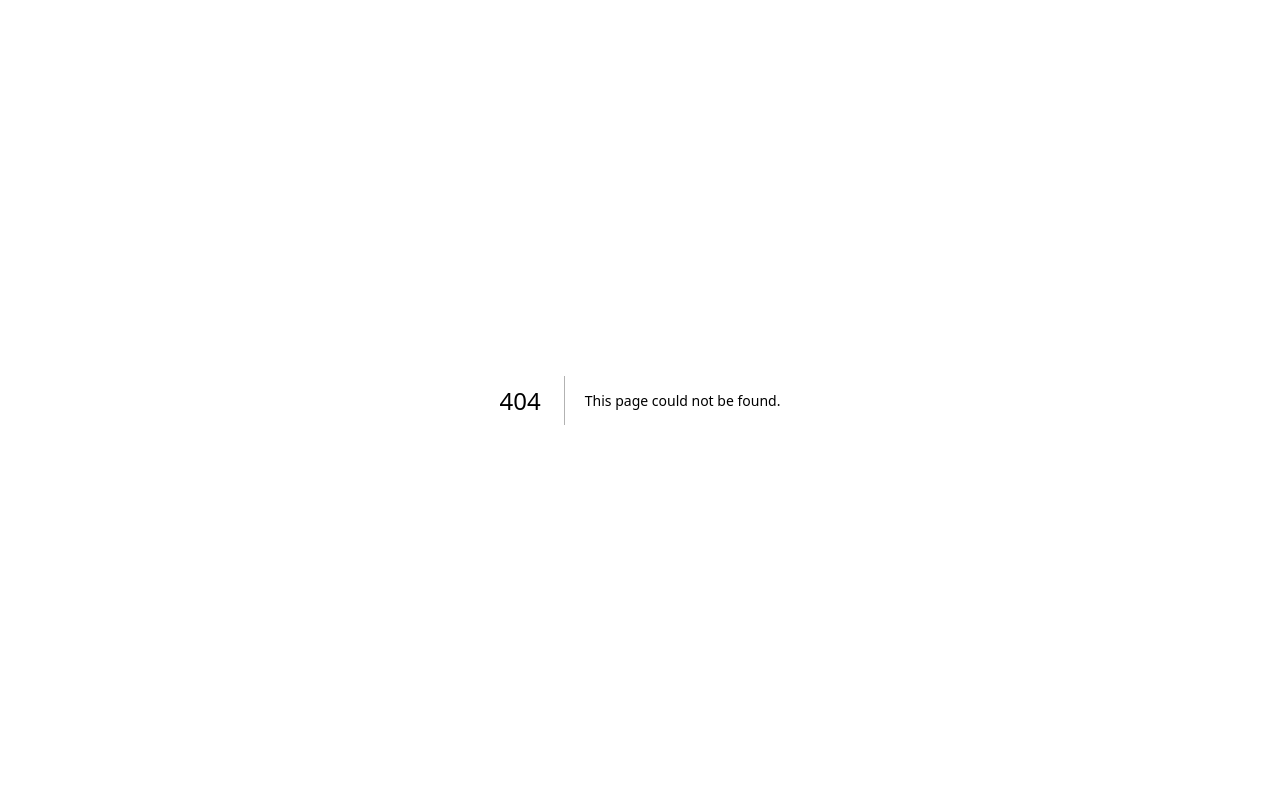
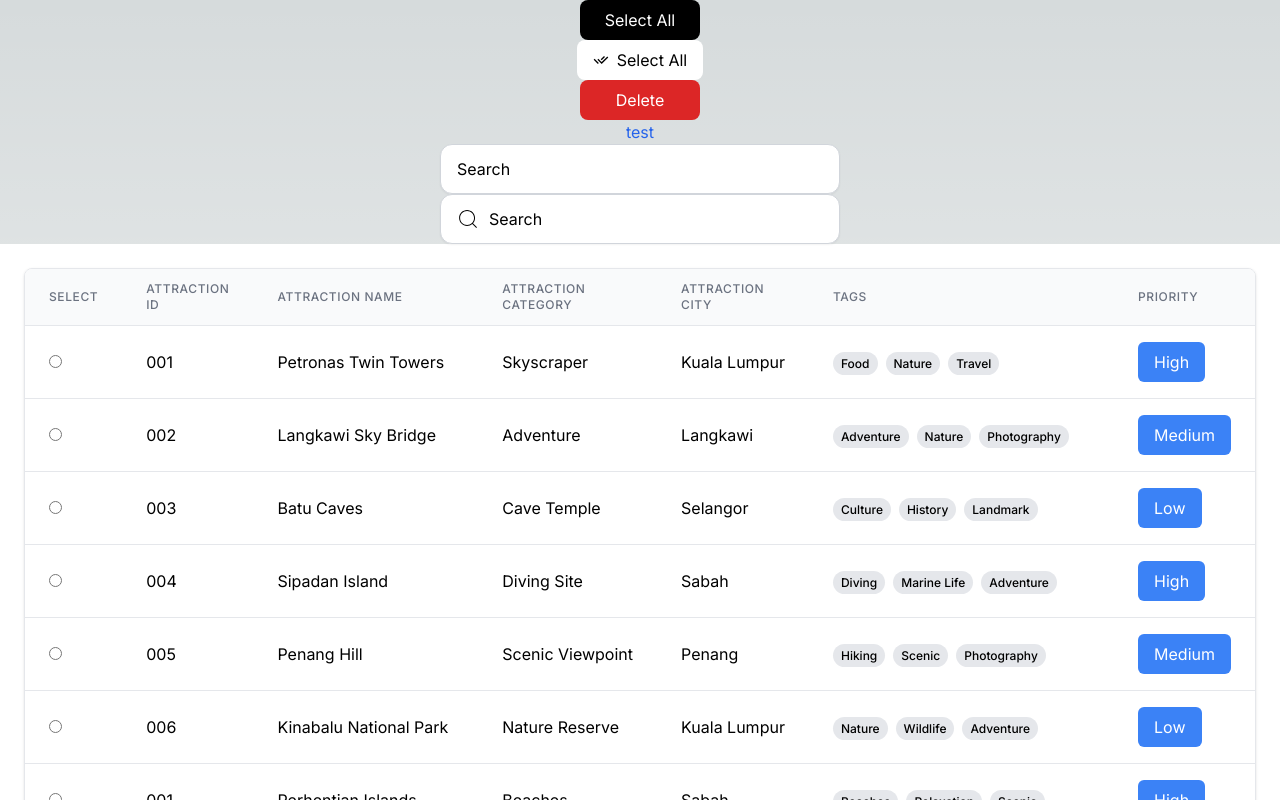
Before and after one commit to talhafayyaz123/motac-cms, a Next.js app: page /components in a window 1280 px wide. Before the commit this address had no page. Shown: the top 800 px of the page. Built offline with nearby package versions, Linux system fonts and the light colour scheme.

Commit message:
added components route

```diff
--- /dev/null
+++ b/src/app/components/page.tsx
@@ -0,0 +1,98 @@
+"use client";
+
+import Button from "@/components/ui/Button";
+import Input from "@/components/ui/Input";
+import Link from "@/components/ui/Link";
+import DataTable from "@/components/ui/dataTable/DataTable";
+import generateDummyData from "@/components/ui/dataTable/DummyData";
+import { useState } from "react";
+import { CiSearch } from "react-icons/ci";
+import { RiCheckDoubleFill } from "react-icons/ri";
+
+export default function Components() {
+  const columns = [
+    "Select",
+    "Attraction ID",
+    "Attraction Name",
+    "Attraction Category",
+    "Attraction City",
+    "Tags",
+    "Priority",
+  ];
+
+  const data = generateDummyData();
+
+  const [currentPage, setCurrentPage] = useState(1);
+  const [perPage, setPerPage] = useState(10);
+
+  const renderCell = (item: any, column: string) => {
+    switch (column) {
+      case "Select":
+        return <input type="radio" />;
+      case "Tags":
+        return item[column].map((tag: string) => (
+          <span
+            key={tag}
+            className="px-2 py-1 bg-gray-200 rounded-full text-xs font-medium mr-2"
+          >
+            {tag}
+          </span>
+        ));
+      case "Priority":
+        return (
+          <div className="relative">
+            <button className="px-4 py-2 bg-blue-500 text-white rounded-md flex items-center justify-between">
+              {item[column]}
+            </button>
+          </div>
+        );
+      default:
+        return <span>{item[column]}</span>;
+    }
+  };
+  return (
+    <main className="flex max-h-max flex-col items-center justify-between">
+      <Button variant="secondary"> Select All</Button>
+      <Button variant="primary" icon={<RiCheckDoubleFill />}>
+        Select All
+      </Button>
+      <Button variant="danger">Delete</Button>
+
+
+      <Link href="">test</Link>
+      <Input
+        type="text"
+        placeholder="Search"
+        inputSize="md"
+        minWidth="400px"
+        className="bg-white"
+        onChange={(e) => console.log(e.target.value)}
+      />
+
+      <Input
+        type="text"
+        placeholder="Search"
+        inputSize="md"
+        minWidth="400px"
+        className="bg-white"
+        onChange={(e) => console.log(e.target.value)}
+        icon={<CiSearch />}
+      />
+
+      <div className="p-6 bg-white">
+        <DataTable
+          columns={columns}
+          data={data.slice((currentPage - 1) * perPage, currentPage * perPage)}
+          renderCell={renderCell}
+          pagination={{
+            total: data.length,
+            perPage,
+            currentPage,
+            onPageChange: setCurrentPage,
+            onPerPageChange: setPerPage,
+          }}
+        />
+      </div>
+    </main>
+  );
+}
--- a/src/components/ui/Button.tsx
+++ b/src/components/ui/Button.tsx
@@ -1,35 +1,38 @@
-import React from 'react';
+import React from "react";
 
 interface ButtonProps extends React.ButtonHTMLAttributes<HTMLButtonElement> {
-  variant?: 'primary' | 'secondary';
-  size?: 'sm' | 'md' | 'lg';
+  variant?: "primary" | "secondary" | "danger";
+  size?: "sm" | "md" | "lg";
   minWidth?: string;
   icon?: React.ReactNode;
 }
 
 const Button: React.FC<ButtonProps> = ({
   children,
-  type = 'button',
-  variant = 'primary',
-  size = 'md',
+  type = "button",
+  variant = "primary",
+  size = "md",
   disabled = false,
-  minWidth = '120px',
+  minWidth = "120px",
   icon,
   onClick,
   ...rest
 }) => {
   const baseStyles =
-    'inline-flex items-center justify-center rounded-lg focus:outline-none focus:ring-2 focus:ring-offset-2 transition ease-in-out duration-150';
+    "inline-flex items-center justify-center rounded-lg focus:outline-none focus:ring-2 focus:ring-offset-2 transition ease-in-out duration-150";
   const variantStyles = {
     primary:
-      'bg-white text-black border border-black hover:bg-gray-100 focus:ring-black disabled:bg-gray-200 disabled:text-gray-500 disabled:border-gray-300',
+      "bg-white text-black hover:bg-gray-100 focus:ring-black disabled:bg-gray-200 disabled:text-gray-500 disabled:border-gray-300",
     secondary:
-      'bg-black text-white hover:bg-gray-800 focus:ring-gray-500 disabled:bg-gray-700 disabled:text-gray-400',
+      "bg-black text-white hover:bg-gray-800 focus:ring-gray-500 disabled:bg-gray-700 disabled:text-gray-400",
+    danger:
+      "bg-red-600 text-white hover:bg-red-700 focus:ring-red-500 disabled:bg-red-400 disabled:text-gray-200", // Added danger variant
   };
+
   const sizeStyles = {
-    sm: 'px-3 py-1.5 text-sm',
-    md: 'px-4 py-2 text-base',
-    lg: 'px-5 py-3 text-lg',
+    sm: "px-3 py-1.5 text-sm",
+    md: "px-4 py-2 text-base",
+    lg: "px-5 py-3 text-lg",
   };
 
   const combinedStyles = `${baseStyles} ${variantStyles[variant]} ${sizeStyles[size]}`;
--- a/src/components/ui/Input.tsx
+++ b/src/components/ui/Input.tsx
@@ -35,7 +35,7 @@ const Input: React.FC<InputProps> = ({
   return (
     <div className="relative" style={{ minWidth }}>
       {icon && (
-        <span className="absolute inset-y-0 left-0 flex items-center pl-4 text-gray-400">
+        <span className="absolute inset-y-0 left-0 flex items-center pl-4 text-2xl text-black">
           {icon}
         </span>
       )}
--- a/src/components/ui/dataTable/DataTable.tsx
+++ b/src/components/ui/dataTable/DataTable.tsx
@@ -26,7 +26,7 @@ const DataTable: React.FC<DataTableProps> = ({
   renderHeader,
   renderFooter,
   pagination,
-  minHeight = "700px",
+  minHeight = "500px",
 }) => {
   return (
     <div className="rounded-lg shadow overflow-hidden border border-gray-200 "  style={{ minHeight }} >
```
